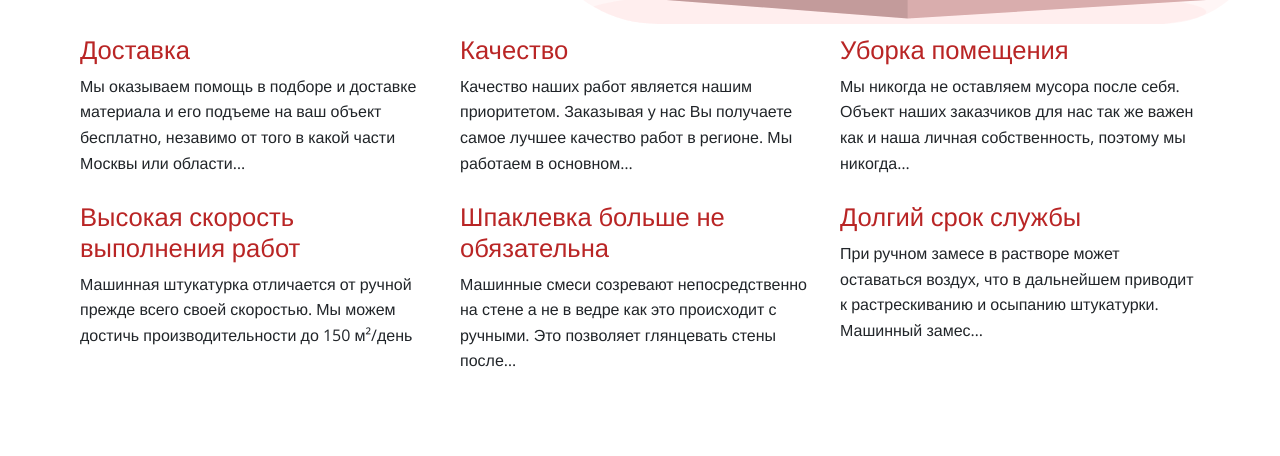
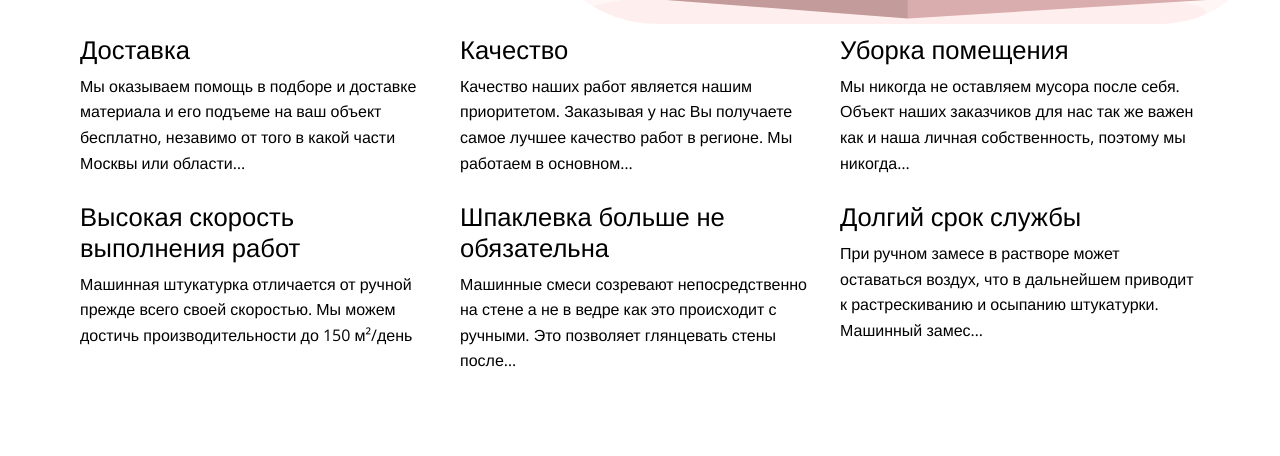
Before and after one commit to SibsiteService/shtukatur-moskva.ru, a Gatsby site: page /services in a window 1280 px wide. Shown: the part 338-794 px from the top of the page. Built offline with nearby package versions, Linux system fonts and the light colour scheme; Gatsby itself is replaced by a stand-in of ours.

Commit message:
5th commit

```diff
--- a/src/pages/index.js
+++ b/src/pages/index.js
@@ -47,7 +47,7 @@ const Home = (props) => {
                   <h2>
                     <Link to={edge.node.frontmatter.path}>{edge.node.frontmatter.title}</Link>
                   </h2>
-                  <p>{edge.node.excerpt}</p>
+                  <p><a href={edge.node.frontmatter.path}>{edge.node.excerpt}</a></p>
                 </div>
               </div>
             </div>
--- a/src/pages/services/index.js
+++ b/src/pages/services/index.js
@@ -27,7 +27,7 @@ const Services = (props) => {
                   <h2>
                     <Link to={edge.node.frontmatter.path}>{edge.node.frontmatter.title}</Link>
                   </h2>
-                  <p>{edge.node.excerpt}</p>
+                  <p><a href={edge.node.frontmatter.path}>{edge.node.excerpt}</a></p>
                 </div>
               </div>
             </div>
--- a/src/scss/bootstrap/_reboot.scss
+++ b/src/scss/bootstrap/_reboot.scss
@@ -196,7 +196,7 @@ sup { top: -.5em; }
 //
 
 a {
-  color: $link-color;
+  color: #000000;
   text-decoration: $link-decoration;
   background-color: transparent; // Remove the gray background on active links in IE 10.
   -webkit-text-decoration-skip: objects; // Remove gaps in links underline in iOS 8+ and Safari 8+.
--- a/src/scss/pages/services/_page-service.scss
+++ b/src/scss/pages/services/_page-service.scss
@@ -19,5 +19,6 @@
         font-weight: 300;
       }
     }
+
   }
 }
```
